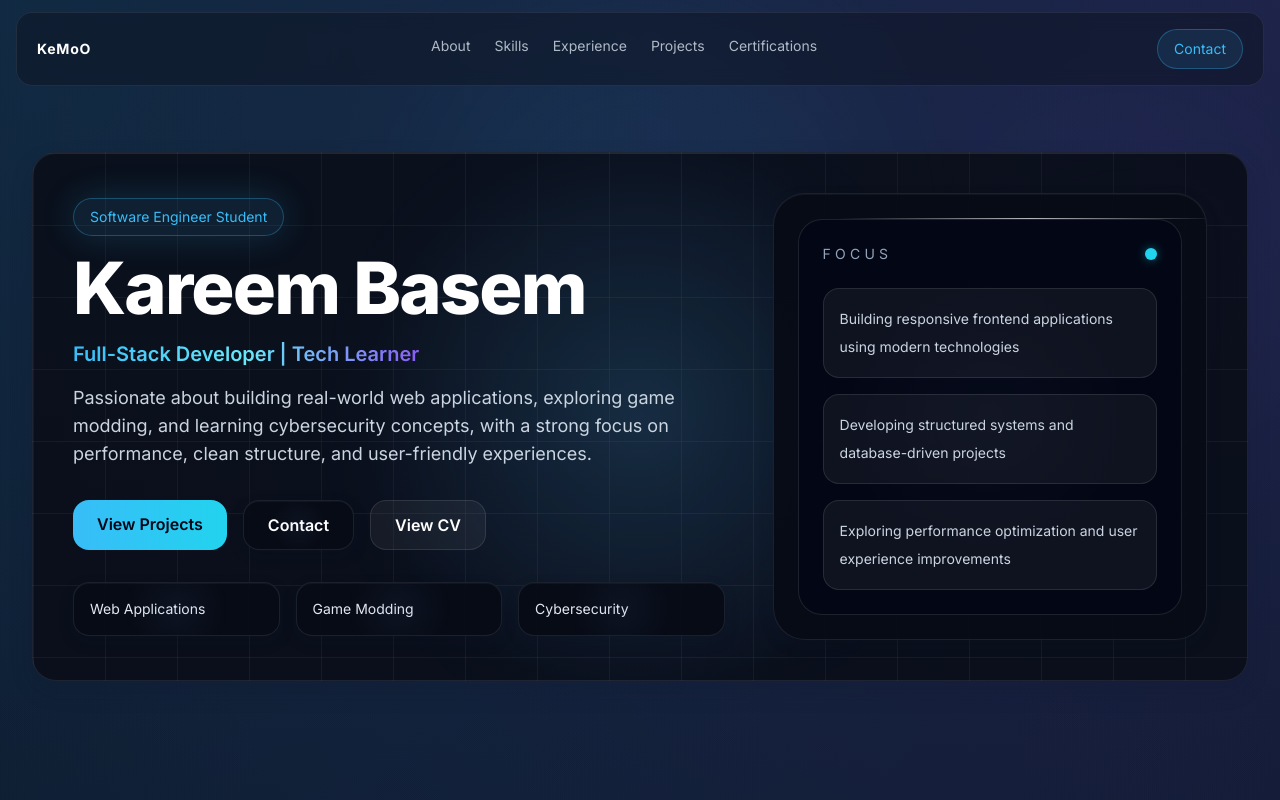
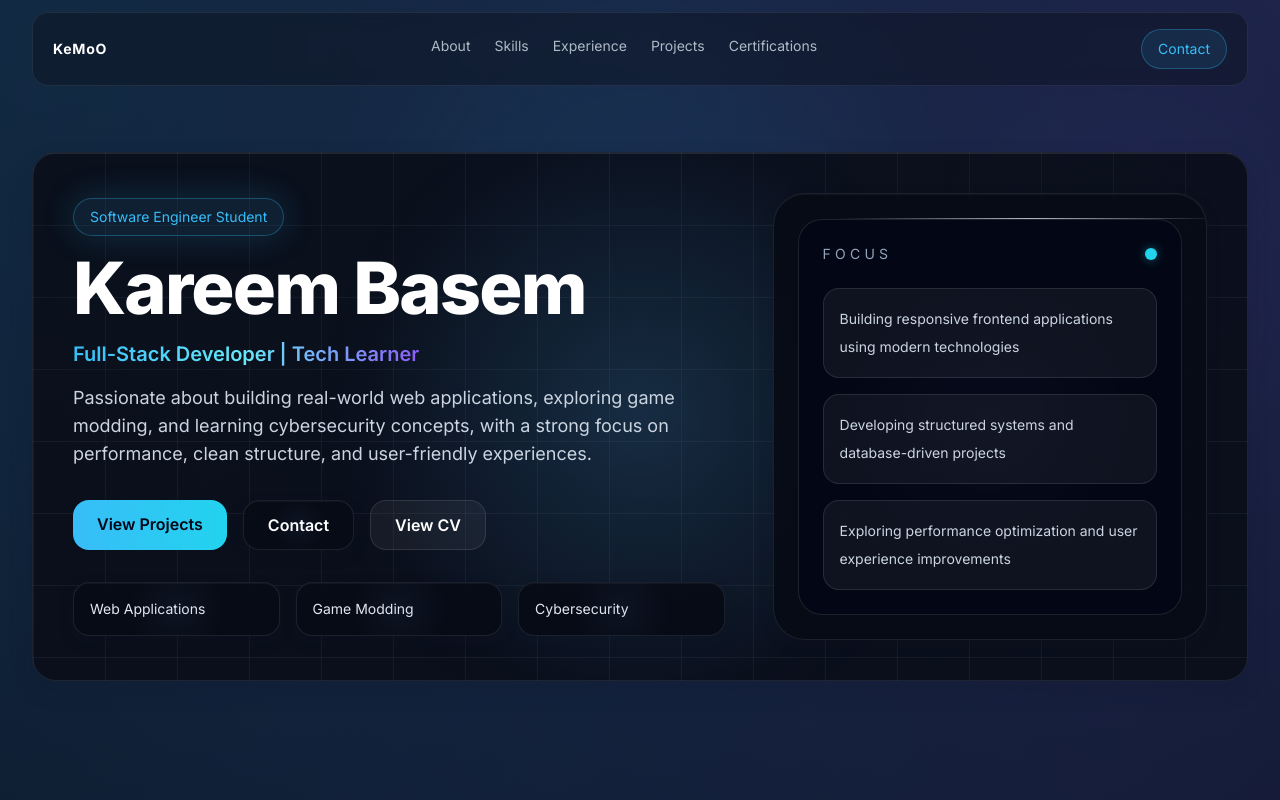
Before and after one commit to Kareem-Basem/Kareem-portfolio, a React (Vite) app: page / in a window 1280 px wide. Shown: the top 800 px of the page. Built offline with nearby package versions, Linux system fonts and the light colour scheme.

Commit message:
Align mobile navbar with content width

```diff
--- a/src/components/Navbar.jsx
+++ b/src/components/Navbar.jsx
@@ -69,11 +69,12 @@ function Navbar() {
         left: 0,
         right: 0,
         zIndex: 50,
-        padding: "0.75rem 1rem",
+        paddingTop: "0.75rem",
+        paddingBottom: "0.75rem",
         transform: visible ? "translateY(0)" : "translateY(-110%)",
         transition: isMobile ? "none" : "transform 0.4s cubic-bezier(0.4, 0, 0.2, 1)",
       }}
-      className="sm:px-5 sm:py-4"
+      className="px-4 sm:px-6 sm:py-4 lg:px-8"
     >
       <nav
         style={{
@@ -143,7 +144,7 @@ function Navbar() {
           </a>
         </div>
 
-        <div className="-mx-1 mt-3 flex gap-2 overflow-x-auto px-1 pb-1 md:hidden">
+        <div className="mt-3 flex gap-2 overflow-x-auto pb-1 md:hidden">
           {navItems.map((item) => {
             const isActive = activeSection === item.href.slice(1);
 
```
